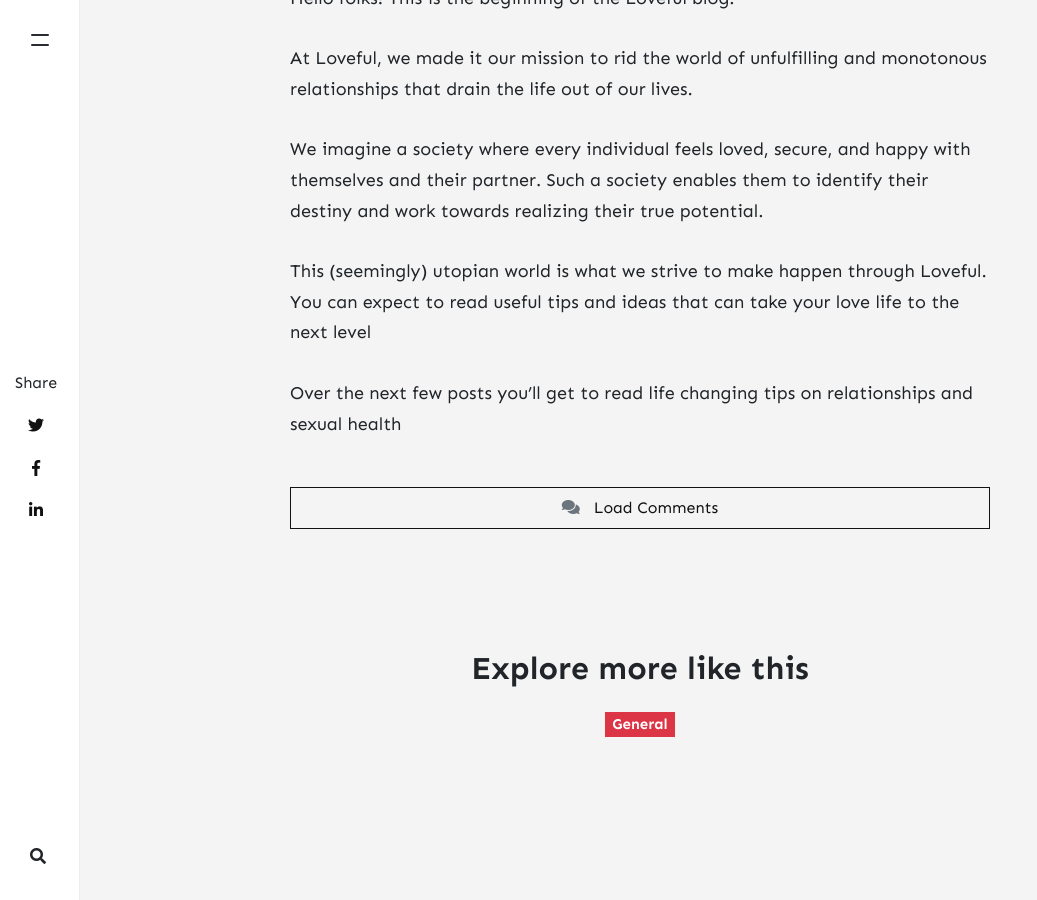
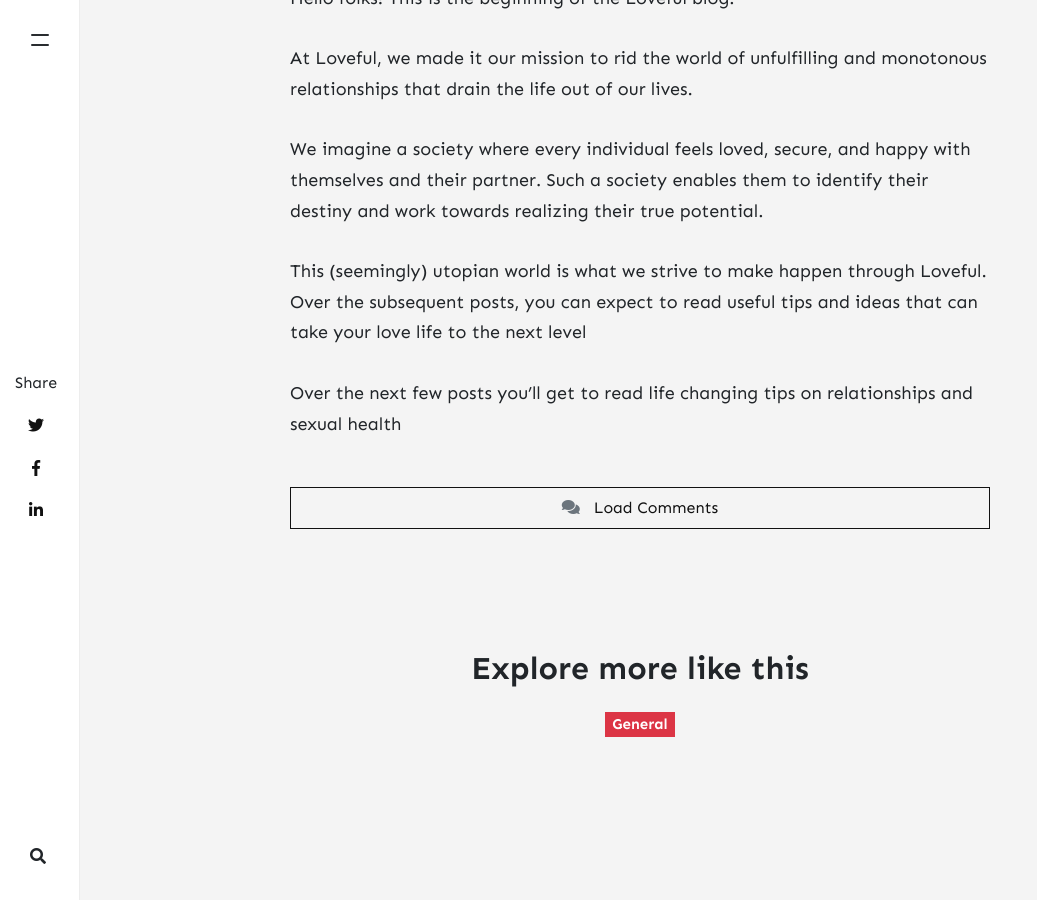
Before and after one commit to stackbit-projects/happy-zebra-28bc2, a Jekyll site: the page built from _posts/2021-09-01-welcome-to-loveful.md, in a window 1280 px wide and 900 px high, scrolled down 1060 px. Shown: the whole window, without its empty margins (0-1037 px from the left). Built offline with Jekyll 4.4.1, drawn with Linux system fonts in a browser that asks for light colours; nearby versions of some CDN libraries; comment, search, counter and statistics services are not loaded.

Commit message:
2021-09-01-welcome-to-loveful.md: changed

```diff
--- a/_posts/2021-09-01-welcome-to-loveful.md
+++ b/_posts/2021-09-01-welcome-to-loveful.md
@@ -13,6 +13,6 @@
 
 We imagine a society where every individual feels loved, secure, and happy with themselves and their partner. Such a society enables them to identify their destiny and work towards realizing their true potential.
 
-This (seemingly) utopian world is what we strive to make happen through Loveful. You can expect to read useful tips and ideas that can take your love life to the next level
+This (seemingly) utopian world is what we strive to make happen through Loveful. Over the subsequent posts, you can expect to read useful tips and ideas that can take your love life to the next level
 
 Over the next few posts you'll get to read life changing tips on relationships and sexual health
```
